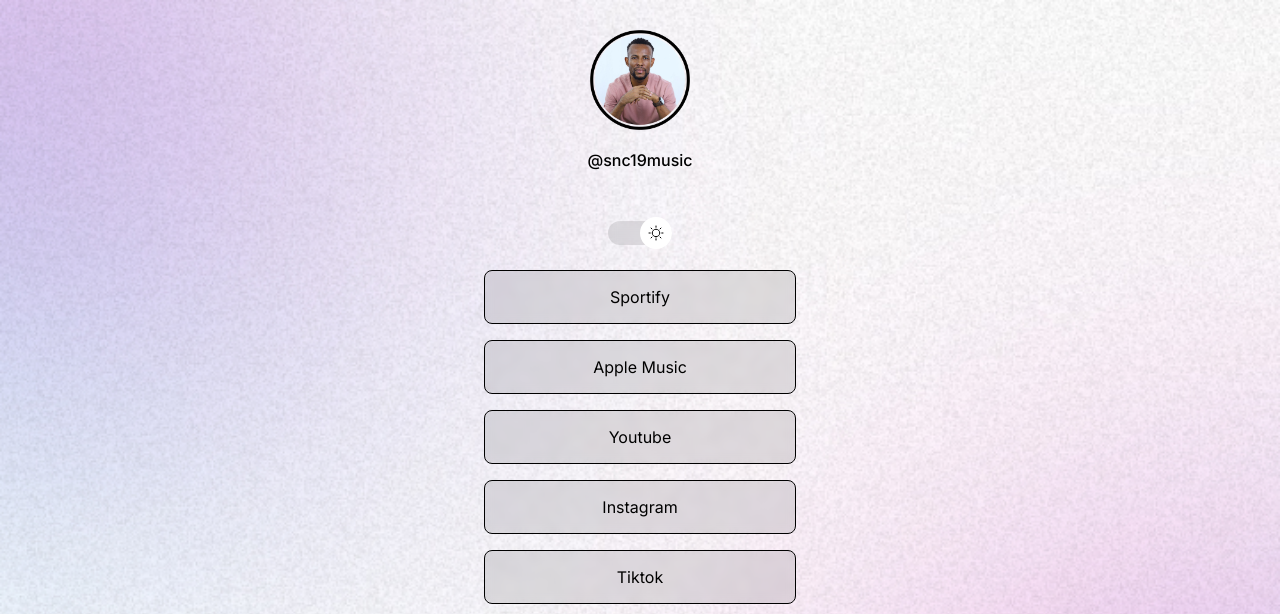
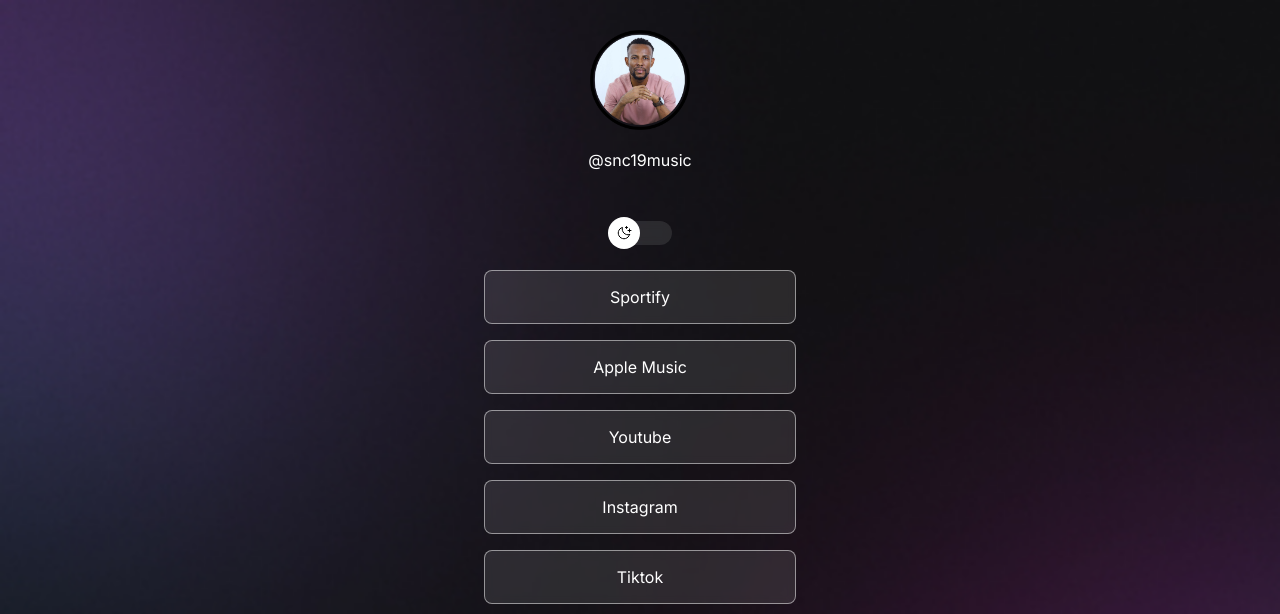
Before and after one commit to sampsonngobi/landing-snc, a plain HTML site: page index.html in a window 1280 px wide. Both pictures are taken after a click on the button 656 px from the left and 233 px from the top of the page. Shown: the top 614 px of the page. Drawn offline with nearby package versions, Linux system fonts and the light colour scheme.

Commit message:
Add the toggle on javascript to switch page mode from light to dark modes

```diff
--- a/index.html
+++ b/index.html
@@ -20,7 +20,7 @@
         </div>
 
         <div id="switch">
-            <button></button>
+            <button onclick="toggleMode()"></button>
             <span></span>
         </div>
 
@@ -66,5 +66,7 @@
 
     <script type="module" src="https://unpkg.com/ionicons@7.1.0/dist/ionicons/ionicons.esm.js"></script>
     <script nomodule src="https://unpkg.com/ionicons@7.1.0/dist/ionicons/ionicons.js"></script>
+
+    <script src="/script.js"></script>
 </body>
 </html>
--- /dev/null
+++ b/script.js
@@ -0,0 +1,19 @@
+
+// // long hand
+// function toggleMode(){
+//     const html = document.documentElement
+
+//     if(html.classList.contains('light')) {
+//             html.classList.remove('light')
+
+//         }
+//     else {
+//             html.classList.add('light' )
+//            }
+// }
+
+function toggleMode(){
+    const html = document.documentElement
+
+    html.classList.toggle("light")
+}
--- a/style.css
+++ b/style.css
@@ -71,7 +71,7 @@ body * {
 }
 
 #profile p{
-  font-weight: 500;
+  font-weight: 500px;
   line-height: 24px;
   margin-top: 8px;
 }
```
